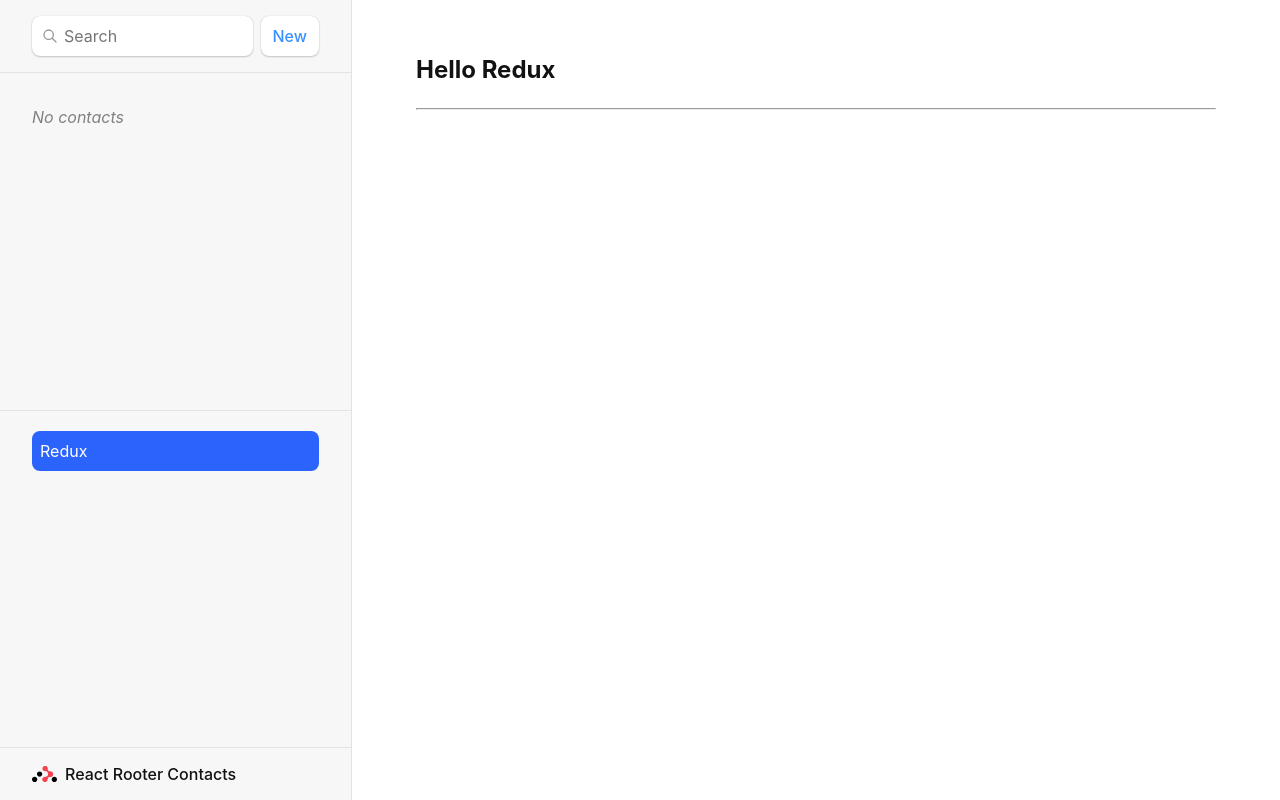
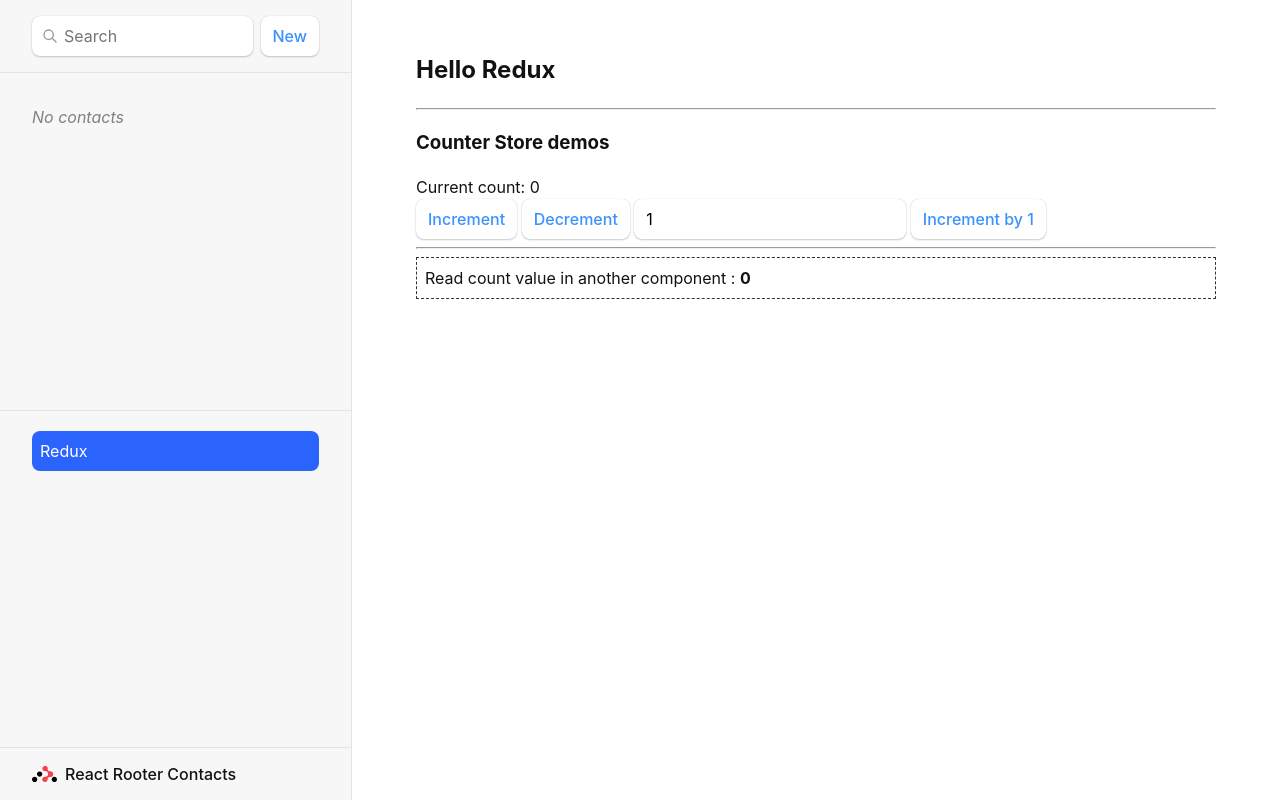
Before and after one commit to zoujia/react-router-study, a React (Vite) app: page /redux in a window 1280 px wide. Built offline with nearby package versions, Linux system fonts and the light colour scheme.

Commit message:
调整router定义;添加redux简单使用示例

```diff
--- a/src/main.jsx
+++ b/src/main.jsx
@@ -1,111 +1,20 @@
 import React from 'react';
 import ReactDOM from 'react-dom/client';
 import './index.css';
-import { Route, createBrowserRouter, createRoutesFromElements, RouterProvider } from 'react-router-dom';
-import Root, {
-  loader as rootLoader,
-  action as rootAction
-} from './routes/root';
-import ErrorPage from './error-page';
-import Contact, {
-  loader as contactLoader,
-  action as contactAction
-} from './routes/contact';
-import EditContact, {
-  action as editAction
-} from './routes/edit';
-import DestroyContact, {
-  destroy as destroyAction
-} from './routes/destroy';
-import Index from './routes';
-import ReduxIndex from './pages/Redux';
+import { RouterProvider } from 'react-router-dom';
+import { Provider as ReduxStoreProvider } from 'react-redux';
+import store from './store';
+import { router, routerUsingElements } from './router';
 
 function TestSpinner() {
   return <div>Fallback-Spinner...</div>;
 }
 
-// Solution-2: create routes using JSX
-const routerUsingElements = createBrowserRouter(
-  createRoutesFromElements(
-    <Route
-      path="/"
-      element={<Root />}
-      loader={rootLoader}
-      action={rootAction}
-      errorElement={<ErrorPage />}
-    >
-      <Route errorElement={<ErrorPage />}>
-        <Route index={true} element={<Index />} />
-        <Route
-          path="contacts/:contactId"
-          element={<Contact />}
-          loader={contactLoader}
-          action={contactAction}
-        />
-        <Route
-          path="contacts/:contactId/edit"
-          element={<EditContact />}
-          loader={contactLoader}
-          action={editAction}
-        />
-        <Route
-          path="contacts/:contactId/destroy"
-          element={<DestroyContact />}
-          action={destroyAction}
-          errorElement={<div>Oops! There was an error.</div>}
-        />
-      </Route>
-    </Route>
-  )
-);
-
-// Solution-1: create routes using Object
-const router = createBrowserRouter([
-  {
-    path: '/',
-    element: <Root />,
-    errorElement: <ErrorPage />,
-    loader: rootLoader,
-    action: rootAction,
-    children: [
-      {
-        errorElement: <ErrorPage />,
-        children: [
-          {
-            index: true,
-            element: <Index />
-          },
-          {
-            path: 'contacts/:contactId',
-            element: <Contact />,
-            loader: contactLoader,
-            action: contactAction
-          },
-          {
-            path: 'contacts/:contactId/edit',
-            element: <EditContact />,
-            loader: contactLoader,
-            action: editAction
-          },
-          {
-            path: 'contacts/:contactId/destroy',
-            element: <DestroyContact />,
-            action: destroyAction,
-            errorElement: <div>Oops! There was an error.</div>
-          },
-          // redux pages
-          {
-            path: 'redux',
-            element: <ReduxIndex />
-          }
-        ]
-      }
-    ]
-  }
-]);
-
 ReactDOM.createRoot(document.getElementById('root')).render(
   <React.StrictMode>
-    <RouterProvider router={router} fallbackElement={<TestSpinner />} />
+    {/* The store can be available to the entire app, or the specific page */}
+    <ReduxStoreProvider store={store}>
+      <RouterProvider router={router} fallbackElement={<TestSpinner />} />
+    </ReduxStoreProvider>
   </React.StrictMode>,
 );
--- /dev/null
+++ b/src/pages/Redux/Counter.jsx
@@ -0,0 +1,39 @@
+import { useDispatch, useSelector } from "react-redux";
+import { increment, decrement, incrementByAmount } from '../../store/counter/counterSlice';
+import { useState } from "react";
+
+export default function Counter() {
+    const count = useSelector(state => state.counter.value);
+    const dispatch = useDispatch();
+    const [amount, setAmount] = useState(1);
+
+    return (
+        <div>
+            <h3>Counter Store demos</h3>
+            <div>
+                <div>
+                    Current count: {count}
+                </div>
+                <div>
+                    <button
+                        aria-label="Increment value"
+                        onClick={() => dispatch(increment())}
+                    >Increment</button>{' '}
+                    <button
+                        aria-label="Decrement value"
+                        onClick={() => dispatch(decrement())}
+                    >Decrement</button>{' '}
+                    <input
+                        type="number"
+                        value={amount}
+                        onChange={e => setAmount(Number(e.target.value))}
+                    />{' '}
+                    <button
+                        aria-label="Increment by amount"
+                        onClick={() => dispatch(incrementByAmount(amount))}
+                    >Increment by {amount}</button>
+                </div>
+            </div>
+        </div>
+    );
+}
--- a/src/pages/Redux/index.jsx
+++ b/src/pages/Redux/index.jsx
@@ -1,9 +1,31 @@
+// import { Provider as ReduxStoreProvider, useSelector } from 'react-redux';
+import { useSelector } from 'react-redux';
+// import store from '../../store';
+import Counter from './Counter';
+
+function AnotherCounter() {
+    const count = useSelector(state => state.counter.value);
+
+    return (
+        <div style={{
+            padding: '8px',
+            border: '1px dashed #333'
+        }}>
+            Read count value in another component : <strong>{count}</strong>
+        </div>
+    );
+}
 
 export default function ReduxIndex() {
     return (
+        // <ReduxStoreProvider store={store}>
         <div>
             <h2>Hello Redux</h2>
             <hr />
+            <Counter />
+            <hr />
+            <AnotherCounter />
         </div>
+        // </ReduxStoreProvider>
     );
 }
--- /dev/null
+++ b/src/router.jsx
@@ -0,0 +1,102 @@
+import { Route, createBrowserRouter, createRoutesFromElements } from 'react-router-dom';
+import Root, {
+    loader as rootLoader,
+    action as rootAction
+} from './routes/root';
+import ErrorPage from './error-page';
+import Contact, {
+    loader as contactLoader,
+    action as contactAction
+} from './routes/contact';
+import EditContact, {
+    action as editAction
+} from './routes/edit';
+import DestroyContact, {
+    destroy as destroyAction
+} from './routes/destroy';
+import Index from './routes';
+import ReduxIndex from './pages/Redux';
+
+// Solution-2: create routes using JSX
+export const routerUsingElements = createBrowserRouter(
+    createRoutesFromElements(
+        <Route
+            path="/"
+            element={<Root />}
+            loader={rootLoader}
+            action={rootAction}
+            errorElement={<ErrorPage />}
+        >
+            <Route errorElement={<ErrorPage />}>
+                <Route index={true} element={<Index />} />
+                <Route
+                    path="contacts/:contactId"
+                    element={<Contact />}
+                    loader={contactLoader}
+                    action={contactAction}
+                />
+                <Route
+                    path="contacts/:contactId/edit"
+                    element={<EditContact />}
+                    loader={contactLoader}
+                    action={editAction}
+                />
+                <Route
+                    path="contacts/:contactId/destroy"
+                    element={<DestroyContact />}
+                    action={destroyAction}
+                    errorElement={<div>Oops! There was an error.</div>}
+                />
+                <Route
+                    path="redux"
+                    element={<ReduxIndex />}
+                />
+            </Route>
+        </Route>
+    )
+);
+
+// Solution-1: create routes using Object
+export const router = createBrowserRouter([
+    {
+        path: '/',
+        element: <Root />,
+        errorElement: <ErrorPage />,
+        loader: rootLoader,
+        action: rootAction,
+        children: [
+            {
+                errorElement: <ErrorPage />,
+                children: [
+                    {
+                        index: true,
+                        element: <Index />
+                    },
+                    {
+                        path: 'contacts/:contactId',
+                        element: <Contact />,
+                        loader: contactLoader,
+                        action: contactAction
+                    },
+                    {
+                        path: 'contacts/:contactId/edit',
+                        element: <EditContact />,
+                        loader: contactLoader,
+                        action: editAction
+                    },
+                    {
+                        path: 'contacts/:contactId/destroy',
+                        element: <DestroyContact />,
+                        action: destroyAction,
+                        errorElement: <div>Oops! There was an error.</div>
+                    },
+                    // redux pages
+                    {
+                        path: 'redux',
+                        element: <ReduxIndex />
+                    }
+                ]
+            }
+        ]
+    }
+]);
--- /dev/null
+++ b/src/store/counter/counterSlice.js
@@ -0,0 +1,23 @@
+import { createSlice } from "@reduxjs/toolkit";
+
+export const counterSlice = createSlice({
+    name: 'counter',
+    initialState: {
+        value: 0
+    },
+    reducers: {
+        increment: state => {
+            state.value += 1;
+        },
+        decrement: state => {
+            state.value -= 1;
+        },
+        incrementByAmount: (state, action) => {
+            state.value += action.payload;
+        }
+    }
+});
+
+export const { increment, decrement, incrementByAmount } = counterSlice.actions;
+
+export default counterSlice.reducer;
--- /dev/null
+++ b/src/store/index.js
@@ -0,0 +1,8 @@
+import { configureStore } from "@reduxjs/toolkit";
+import counterReducer from "./counter/counterSlice";
+
+export default configureStore({
+    reducer: {
+        counter: counterReducer
+    }
+});
```
